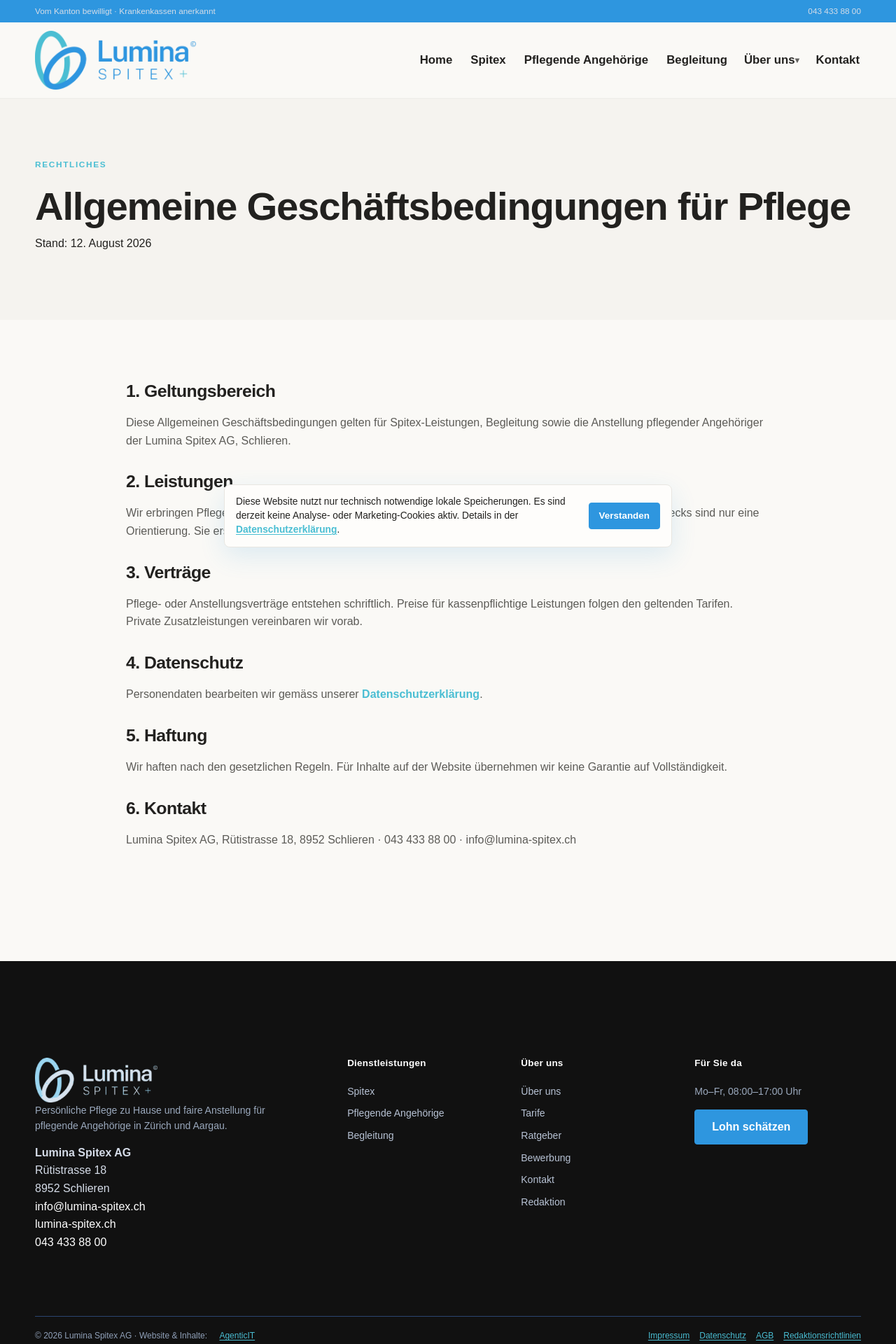
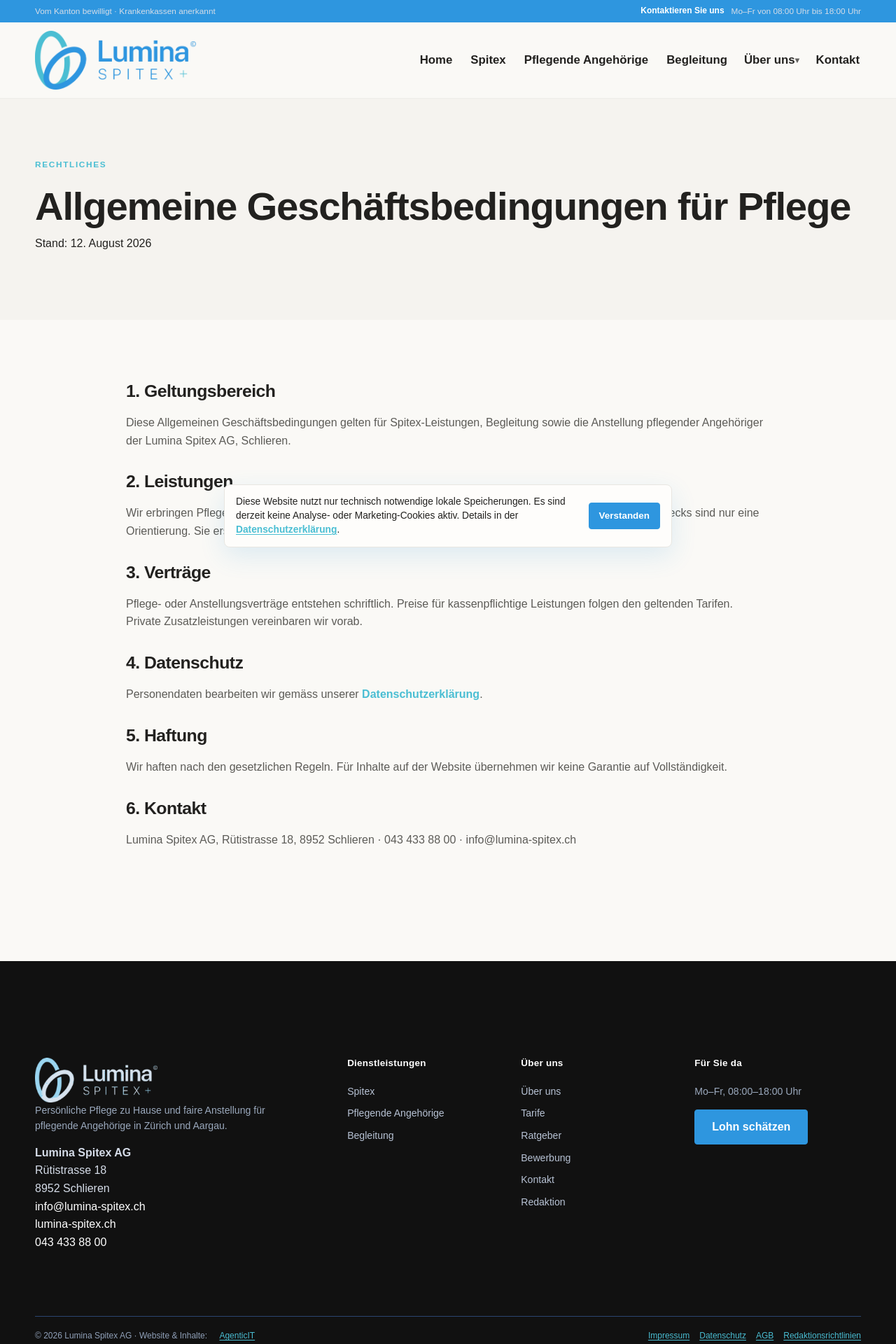
Before and after one commit to Subbier/lumina, a Next.js app: page /agb in a window 1280 px wide. Shown: the top 1920 px of the page at 70% size. Built offline with nearby package versions, Linux system fonts and the light colour scheme.

Commit message:
Update contact banner and Swiss privacy copy

```diff
--- a/app/LuminaSite.tsx
+++ b/app/LuminaSite.tsx
@@ -124,8 +124,9 @@
       <div className="utility">
         <div className="wrap utility-inner">
           <span>Vom Kanton bewilligt · Krankenkassen anerkannt</span>
-          <a href="tel:+41434338800" aria-label="Telefon 043 433 88 00">
-            043 433 88 00
+          <a className="utility-contact" href="/kontakt">
+            <strong>Kontaktieren Sie uns</strong>
+            <span>Mo–Fr von 08:00 Uhr bis 18:00 Uhr</span>
           </a>
         </div>
       </div>
@@ -276,7 +277,7 @@
         </nav>
         <div>
           <h3>Für Sie da</h3>
-          <p>Mo–Fr, 08:00–17:00 Uhr</p>
+          <p>Mo–Fr, 08:00–18:00 Uhr</p>
           <a className="button gold" href="/anspruchscheck">
             Lohn schätzen
           </a>
@@ -1314,7 +1315,7 @@
           <a className="contact-callout" href="tel:+41434338800">
             <span>Jetzt anrufen</span>
             <strong>043 433 88 00</strong>
-            <small>Mo–Fr, 08:00–17:00 Uhr</small>
+            <small>Mo–Fr, 08:00–18:00 Uhr</small>
           </a>
           <div>
             <Icon>✉</Icon>
@@ -1341,7 +1342,7 @@
               <p>
                 Montag–Freitag
                 <br />
-                08:00–17:00 Uhr
+                08:00–18:00 Uhr
               </p>
             </span>
           </div>
@@ -1895,11 +1896,10 @@
               ausgelösten Anfragen. Für ein späteres Pflege-, Beratungs- oder
               Arbeitsverhältnis können ergänzende Informationen gelten. Wir
               bearbeiten Personendaten nach dem Schweizer Datenschutzgesetz
-              (DSG). Soweit die EU-Datenschutz-Grundverordnung (DSGVO) anwendbar
-              ist, erfolgt die Bearbeitung insbesondere zur Vertragsanbahnung und
-              Vertragserfüllung, zur Erfüllung gesetzlicher Pflichten, aufgrund
-              Ihrer Einwilligung oder gestützt auf berechtigte Interessen an einem
-              sicheren und kundenfreundlichen Betrieb.
+              (DSG). Die Bearbeitung erfolgt insbesondere zur Vertragsanbahnung
+              und Vertragserfüllung, zur Erfüllung gesetzlicher Pflichten,
+              aufgrund Ihrer Einwilligung oder für einen sicheren und
+              kundenfreundlichen Betrieb.
             </p>
 
             <h2>3. Besuch der Website</h2>
--- a/app/seo/site.ts
+++ b/app/seo/site.ts
@@ -70,7 +70,7 @@
     path: "/kontakt",
     title: "Kontakt und Rückruf",
     description:
-      "Rückruf anfordern oder anrufen zu Anstellung und Pflege. Mo–Fr 08:00–17:00, Schlieren.",
+      "Rückruf anfordern oder anrufen zu Anstellung und Pflege. Mo–Fr 08:00–18:00, Schlieren.",
     conversion: true,
   },
   bewerbung: {
@@ -182,7 +182,7 @@
             "Friday",
           ],
           opens: "08:00",
-          closes: "17:00",
+          closes: "18:00",
         },
         sameAs: [
           "https://www.help.ch/firma/CHE-233.932.070/lumina-spitex-ag-schlieren",
```
Also changed, not shown: app/globals.css (+1 -1 lines).
